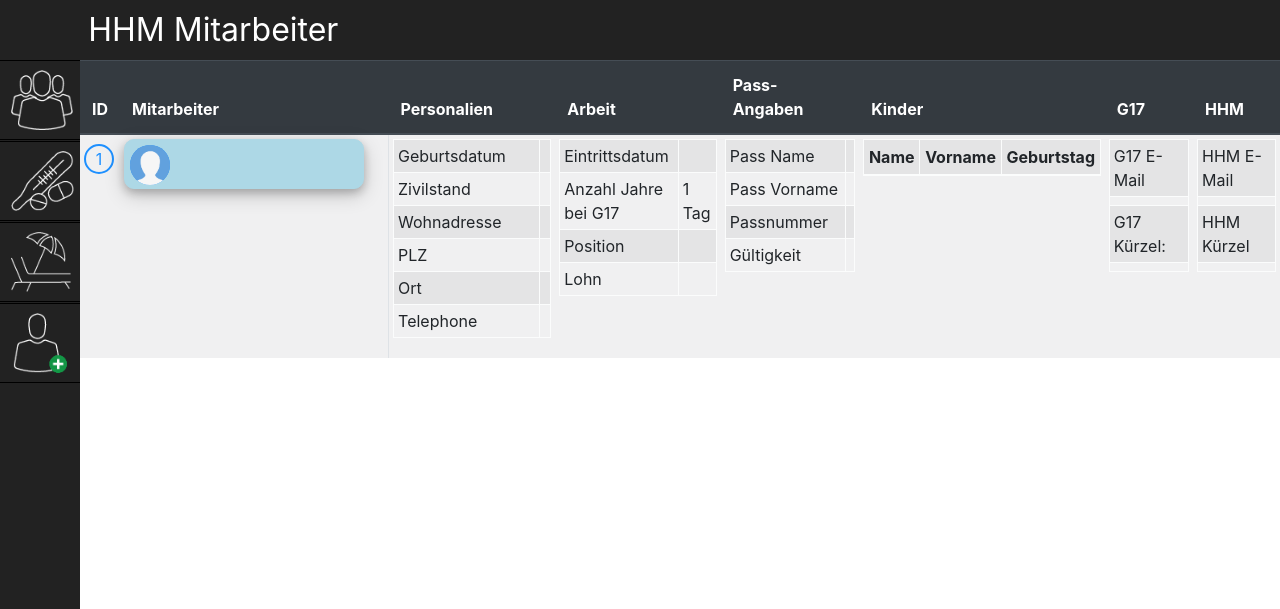
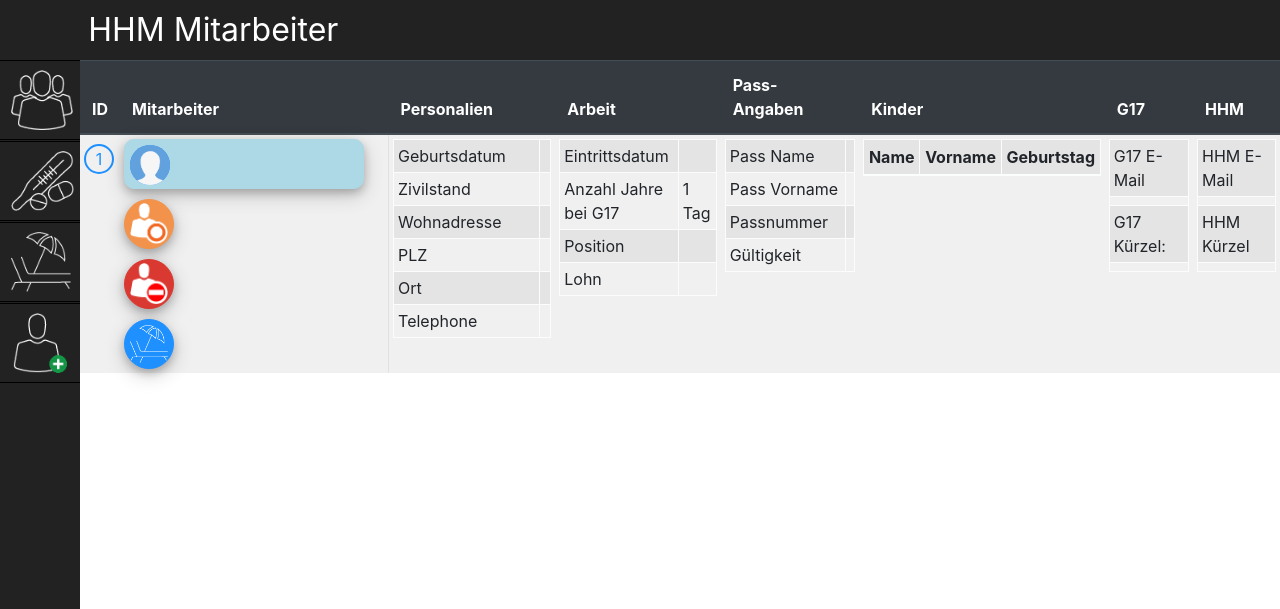
Before and after one commit to RomanLavrov/HHM-HR, a PHP site: page / in a window 1280 px wide. Shown: the top 609 px of the page. Run offline with PHP 8.4, Linux system fonts and the light colour scheme; the visitor is signed in with stand-in values (Sample User, id 1); tables that the repository leaves empty or names only in its code hold one stand-in row (values such as "Sample post"); data that the repository does not hold is empty; some libraries are stand-ins or nearby versions.

Commit message:
Main page employee tab has reference to calendar

```diff
--- a/HR/application/views/main_view.php
+++ b/HR/application/views/main_view.php
@@ -34,19 +34,23 @@
                                     </div>
                               </div>
 
-                              <!-- <div class="employee-controls">
+                               <div class="employee-controls">
                                     <form action="/HR/edit" method="post">
                                           <input type="hidden" name="idEmployee"
                                                 value=<?php print htmlentities($employee->Id);?>>
                                           <input class="editButton" type="submit">
                                     </form>
-
                                     <form action="/HR/delete" method="post">
                                           <input type="hidden" name="idEmployee"
                                                 value=<?php print htmlentities($employee->Id);?>>
                                           <input class="deleteButton" type="submit">
                                     </form>
-                              </div> -->
+                                    <form action="/HR/calendar" method="post">
+                                    <input type="hidden" name="idEmployee"
+                                                value=<?php print htmlentities($employee->Id);?>>
+                                                <input class="vacationButton" type="submit">
+                                    </form>
+                              </div>
                         </div>
                   </td>
 
--- a/HR/application/views/vacations_view.php
+++ b/HR/application/views/vacations_view.php
@@ -47,4 +47,4 @@
       </tbody>
 </table>
 
-<script src="/HR/JS/vacation.js"></script>
+<script src="/HR/js/vacation.js"></script>
--- a/HR/css/style.css
+++ b/HR/css/style.css
@@ -206,7 +206,8 @@ html {
 }
 
 .deleteButton,
-.editButton {
+.editButton,
+.vacationButton {
     background: rgb(218, 57, 49);
     background-image: url("/HR/images/delete_employee.png");
     background-repeat: no-repeat;
@@ -229,7 +230,11 @@ html {
     background-size: 80%;
     background-position: center;
 }
-
+.vacationButton{
+    background-image: url("/HR/images/Vacations.png");
+    background-color: dodgerblue;
+    border: 1px solid dodgerblue;
+}
 .buttonImage {
     display: block;
     width: 40px;
```
Also changed, not shown: HR/employeePhoto/delete_employee.png (added), 1 other file.
